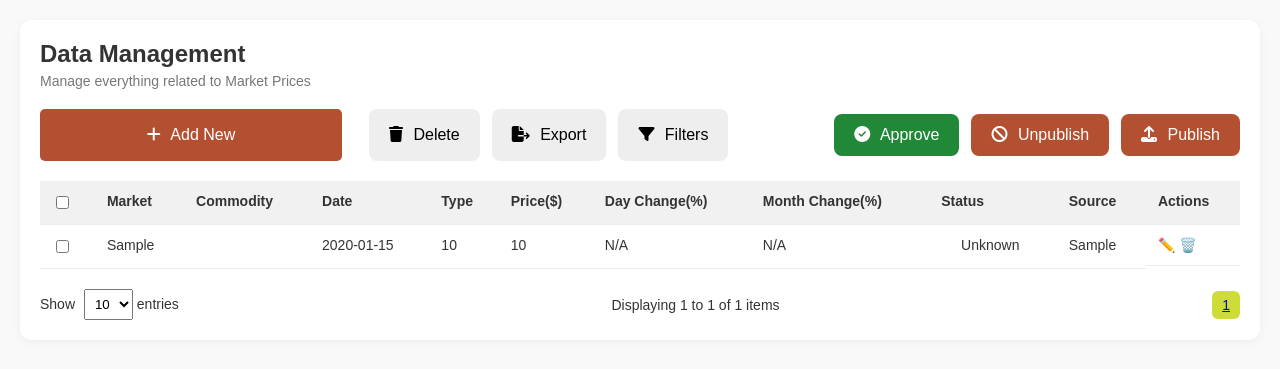
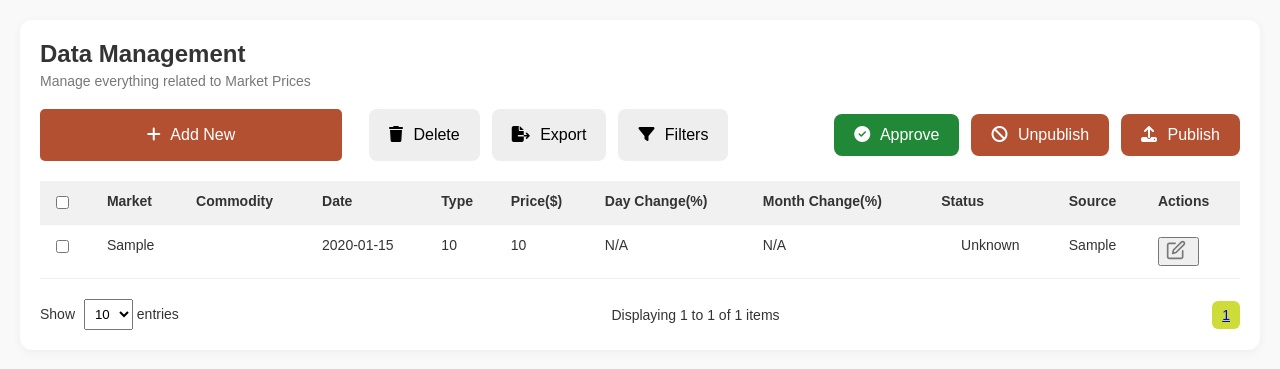
Before and after one commit to SimonAwiti/ratinapp, a PHP site: page /marketprices_boilerplate.php in a window 1280 px wide. Shown: the top 369 px of the page. Run offline with PHP 8.4, Linux system fonts and the light colour scheme; tables that the repository leaves empty or names only in its code hold one stand-in row (values such as "Sample post").

Commit message:
modified boilerplate

```diff
--- a/data/marketprices_boilerplate.php
+++ b/data/marketprices_boilerplate.php
@@ -378,7 +378,13 @@ function calculateDoMChange($currentPrice, $commodityId, $market, $priceType, $c
                         <td><?php echo $month_change; ?></td>
                         <td><?php echo getStatusDisplay($price['status']); ?></td>
                         <td><?php echo htmlspecialchars($price['data_source']); ?></td>
-                        <td class="actions">✏️ 🗑️</td>
+                        <td>
+                            <a href="../data/edit_marketprice.php?id=<?= $price['id'] ?>">
+                                <button class="btn btn-sm btn-warning">
+                                    <img src="../base/img/edit.svg" alt="Edit" style="width: 20px; height: 20px; margin-right: 5px;">
+                                </button>
+                            </a>
+                        </td>
                     </tr>
                     <?php
                     $first_row = false;
```
